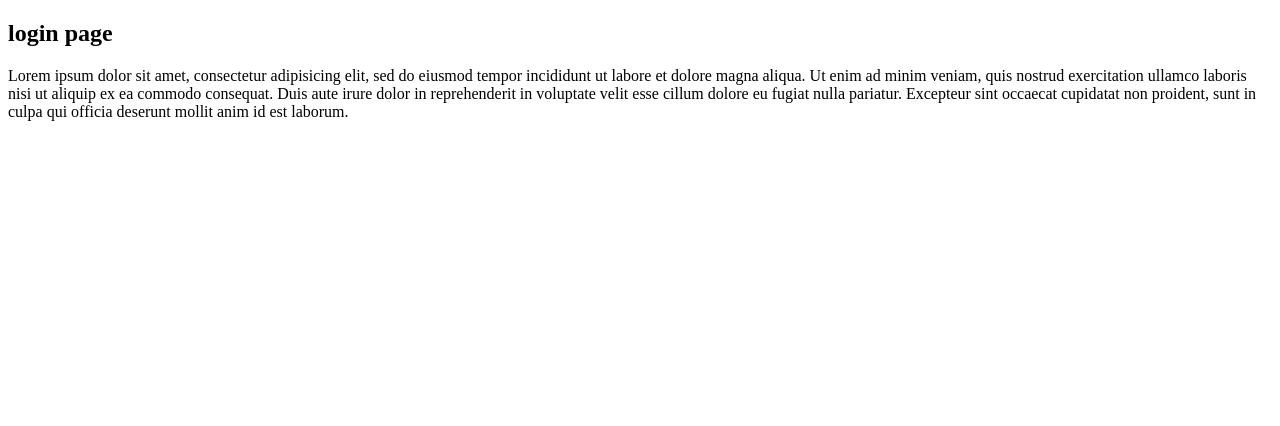
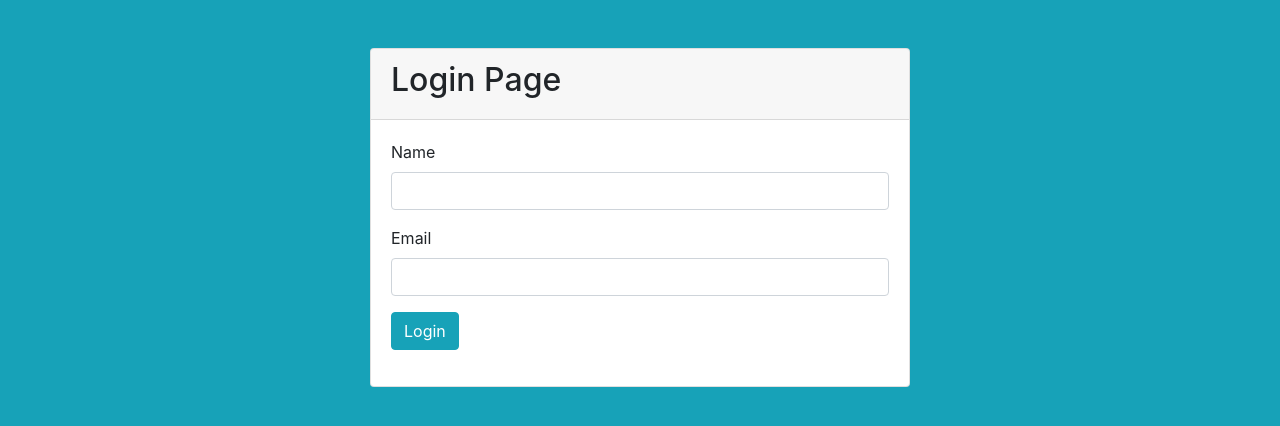
Before and after one commit to polodev/php-get-post-auth-route, a PHP site: page /views/login.view.php in a window 1280 px wide. Shown: the top 426 px of the page. Run offline with PHP 8.4, Linux system fonts and the light colour scheme.

Commit message:
added bootstrap style in view

```diff
--- a/routes.php
+++ b/routes.php
@@ -3,7 +3,6 @@ $router = new Router();
 $router->notfound_controller = 'controllers/notfound.controller.php';
 $router->login_redirect_to = '/login';
 $router->get('', 'controllers/index.controller.php');
-$router->get('/', 'controllers/index.controller.php');
 $router->get('about', 'controllers/about.controller.php', true);
 $router->get('contact', 'controllers/contact.controller.php');
 $router->get('login', 'controllers/login.controller.php');
--- a/views/login.view.php
+++ b/views/login.view.php
@@ -1,18 +1,29 @@
-<!DOCTYPE html>
-<html lang="en">
-<head>
-  <meta charset="UTF-8">
-  <title>login page</title>
-</head>
-<body>
-  <div class="container">
-    <h2>login page</h2>
-    <p>Lorem ipsum dolor sit amet, consectetur adipisicing elit, sed do eiusmod
-    tempor incididunt ut labore et dolore magna aliqua. Ut enim ad minim veniam,
-    quis nostrud exercitation ullamco laboris nisi ut aliquip ex ea commodo
-    consequat. Duis aute irure dolor in reprehenderit in voluptate velit esse
-    cillum dolore eu fugiat nulla pariatur. Excepteur sint occaecat cupidatat non
-    proident, sunt in culpa qui officia deserunt mollit anim id est laborum.</p>
+<?php require 'partials/header.php'; ?>
+<div class="container mt-5">
+  <div class="row">
+    <div class="col-md-6 mx-auto">
+      <div class="card">
+        <div class="card-header">
+          <h2>Login Page</h2>
+        </div>
+        <div class="card-body">
+          <div class="form-group">
+              <label for="Name">Name</label>
+              <input type="text" name="Name" id="Name" class="form-control">
+          </div>
+          <div class="form-group">
+              <label for="email">Email</label>
+              <input type="text" name="email" id="email" class="form-control">
+          </div>
+          <div class="form-group">
+            <button class="btn btn-info" type="submit">Login</button>
+          </div>
+
+
+        </div>
+      </div>
+
+    </div>
   </div>
-</body>
-</html>
+</div>
+<?php require 'partials/footer.php'; ?>
--- /dev/null
+++ b/views/partials/footer.php
@@ -0,0 +1,3 @@
+
+</body>
+</html>
--- /dev/null
+++ b/views/partials/header.php
@@ -0,0 +1,8 @@
+<!DOCTYPE html>
+<html lang="en">
+<head>
+  <meta charset="UTF-8">
+  <title>PHP starter pack</title>
+  <link rel="stylesheet" href="https://cdnjs.cloudflare.com/ajax/libs/twitter-bootstrap/4.0.0-beta.2/css/bootstrap.css"/>
+</head>
+<body class="bg-info">
```
Also changed, not shown: views/about.view.php (+10 -11 lines), views/contact.view.php (+10 -11 lines), views/index.view.php (+9 -10 lines), views/notfound.view.php (+9 -10 lines).
